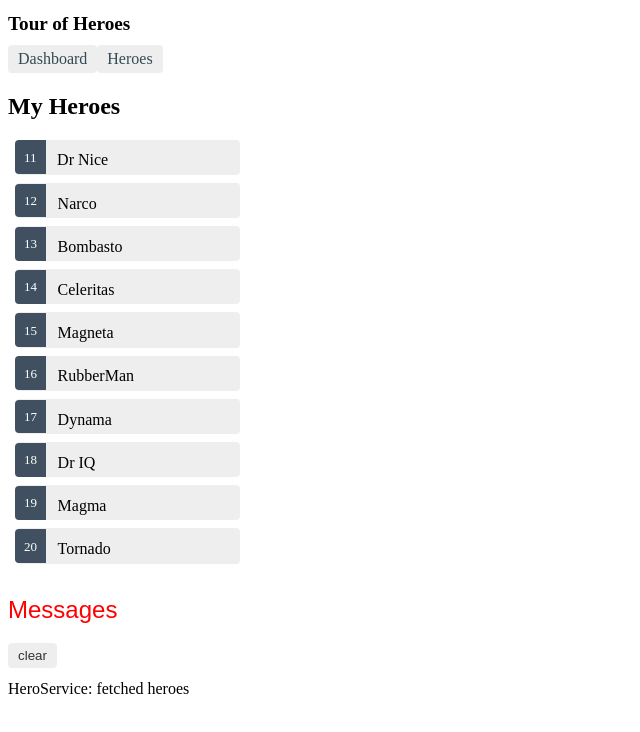
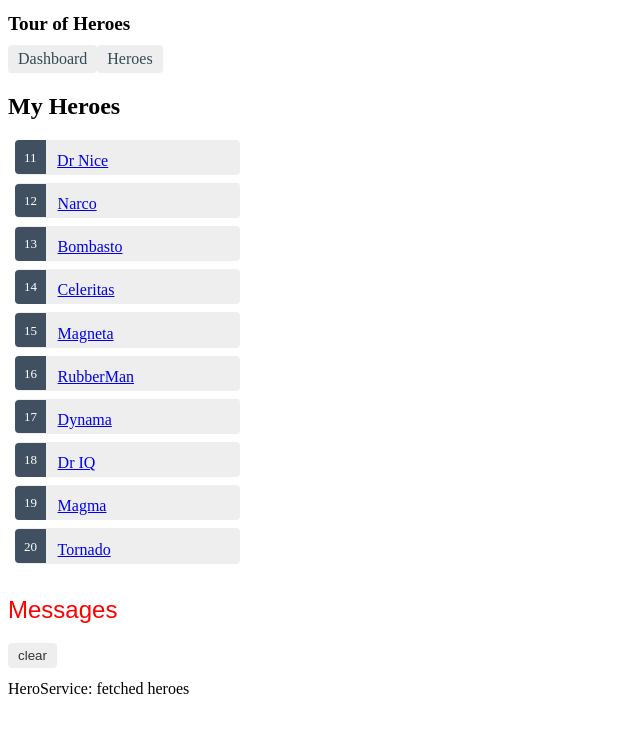
Before and after one commit to HSM-Al/Angular-tutorial, an Angular app: page /heroes in a window 1280 px wide. Shown: the top 732 px of the page, without its empty margins (0-640 px from the left). Built offline with nearby package versions, Linux system fonts and the light colour scheme.

Commit message:
seperate hero detail from heroes list view add hero detail to navigation router

```diff
--- a/src/app/app-routing.module.ts
+++ b/src/app/app-routing.module.ts
@@ -2,11 +2,13 @@
 import { RouterModule, Routes } from "@angular/router";
 import { HeroesComponent } from "./heroes/heroes.component";
 import { DashboardComponent } from "./dashboard/dashboard.component";
+import { HeroDetailComponent } from "./hero-detail/hero-detail.component";
 
 const routes: Routes = [
   {path: 'heroes', component: HeroesComponent},
   {path: 'dashboard', component: DashboardComponent},
   {path: '', redirectTo: '/dashboard', pathMatch:'full'},
+  {path: 'detail/:id', component: HeroDetailComponent},
 ];
 
 @NgModule({
--- a/src/app/dashboard/dashboard.component.html
+++ b/src/app/dashboard/dashboard.component.html
@@ -1,6 +1,8 @@
 <h3>Top Heroes</h3>
 <div class="grid grid-pad">
-    <a *ngFor="let hero of heroes" class="col-1-4">
+    <a *ngFor="let hero of heroes" class="col-1-4"
+        routerLink="/detail/{{hero.id}}">
+
         <div class="module hero">
             <h4>{{hero.name}}</h4>
         </div>
--- a/src/app/heroes/heroes.component.html
+++ b/src/app/heroes/heroes.component.html
@@ -1,11 +1,8 @@
 <h2>My Heroes</h2>
 <ul class="heroes">
-    <li *ngFor = "let hero of heroes"
-        [class.selected]="hero === selectedHero"
-        (click)="onSelect(hero)">
-
-        <span class="badge">{{hero.id}}</span>{{hero.name}}
+    <li *ngFor = "let hero of heroes">
+        <a routerLink="/detail/{{hero.id}}">
+            <span class="badge">{{hero.id}}</span>{{hero.name}}
+        </a>
     </li>
 </ul>
-
-<app-hero-detail [hero]="selectedHero"></app-hero-detail>
```
